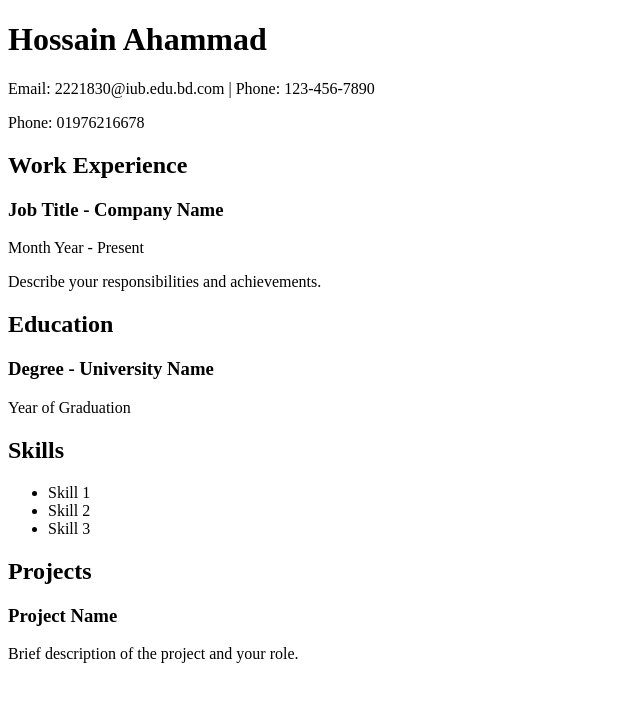
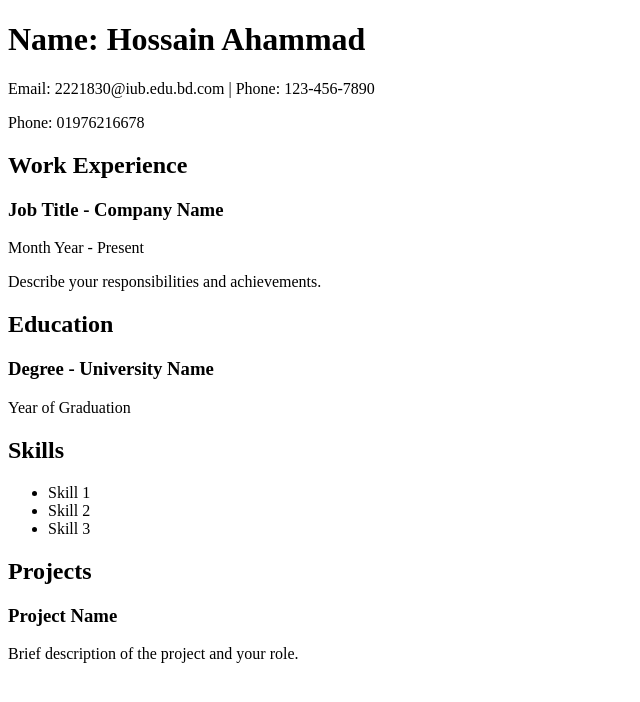
Before and after one commit to Hossain1830/hossain.github.io, a plain HTML site: page index.html in a window 1280 px wide. Shown: the whole page, without its empty margins (0-640 px from the left). Drawn offline with Linux system fonts and the light colour scheme.

Commit message:
Update index.html

```diff
--- a/index.html
+++ b/index.html
@@ -8,7 +8,7 @@
 <body>
     <div class="container">
         <header>
-            <h1>Hossain Ahammad</h1>
+            <h1>Name: Hossain Ahammad</h1>
             <p>Email: 2221830@iub.edu.bd.com | Phone: 123-456-7890</p>
             <p>Phone: 01976216678</p>
         </header>
```
